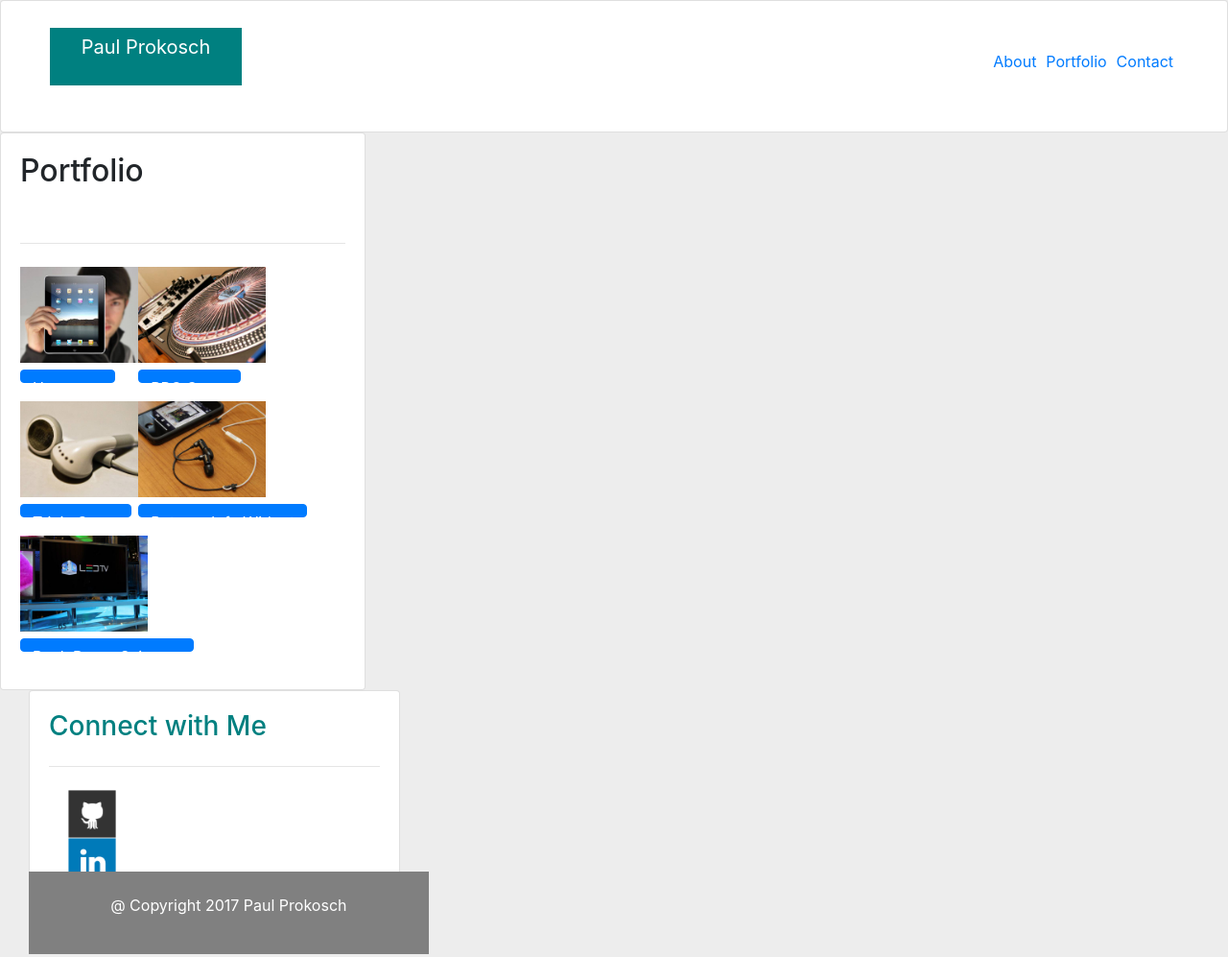
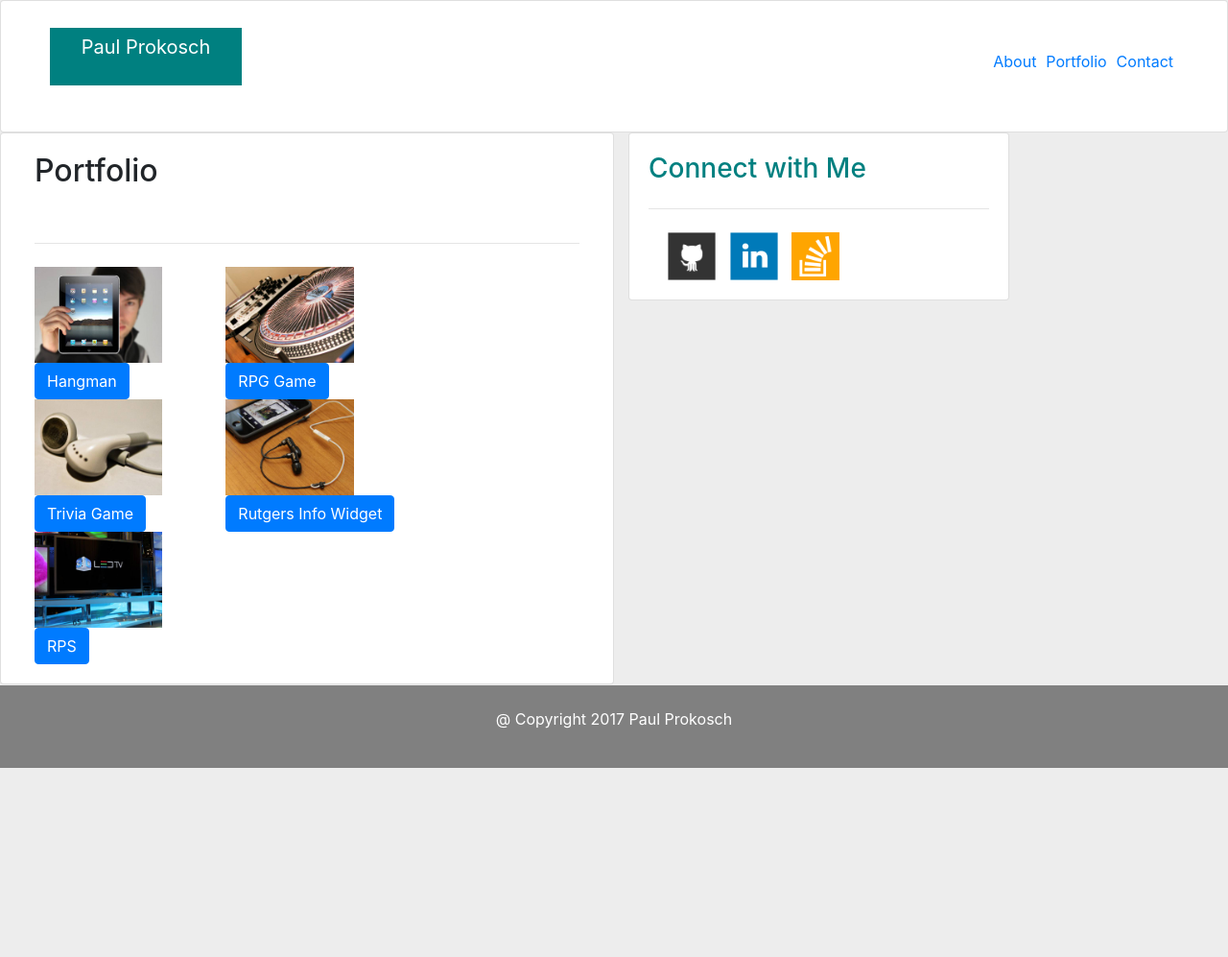
Before and after one commit to pauljprokosch/Bootstrap-Portfolio, a plain HTML site: page portfolio.html in a window 1280 px wide. Shown: the whole page at 96% size. After the commit the page ends 800 px from the top, so only its background shows below. Drawn offline with nearby package versions, Linux system fonts and the light colour scheme.

Commit message:
second commit for boot camp week2 project

```diff
--- a/portfolio.html
+++ b/portfolio.html
@@ -27,7 +27,7 @@
 </div>
 <div class="container-fluid">
             <div class="row">
-                <div class="card">
+                <div class="card col-lg-6 col-sm-12 col-xs-12">
                     <div class="card-body">
                        <header class="panel-heading">
                             <h2>Portfolio</h2>
@@ -35,13 +35,15 @@
                             <hr class="my-4">
                         </header>
                             <!-- First Row -->
-                            <div class="row">
+
+                            <div class="row test">
                                 <div class="col-lg-4 col-sm-12 col-xs-12">
                                     <div class="thumbnail">
                                         <img src="technics-q-c-640-480-1.jpg" height= 100 alt="Hangman">
                                      </div>
-                                    <div class="caption">
-                                            <p><a href="#" class="btn btn-primary" role="button">Hangman</a></p>
+                                    <div class="">
+                                            <button href="#" class="btn btn-primary" role="button">Hangman
+                                            </button>
                                     </div>
                                 </div>
 
@@ -49,9 +51,11 @@
                                     <div class="thumbnail">
                                        <img src="technics-q-c-640-480-2.jpg" Height=100 alt="RPG Game">
                                      </div>
-                                    <div class="caption">
+                                          <button href="#" class="btn btn-primary" role="button">RPG Game
+                                            </button>
+                                   <!--  <div class="caption">
                                         <p><a href="#" class="btn btn-primary" role="button">RPG Game</a></p>
-                                    </div>
+                                    </div> -->
                                 </div>
                             </div>
 
@@ -60,18 +64,16 @@
                                  <div class="thumbnail">
                                     <img src="technics-q-c-640-480-5.jpg" Height=100 alt="Trivia Game">
                                  </div>
-                                    <div class="caption">
-                                        <p><a href="#" class="btn btn-primary" role="button">Trivia Game</a></p>
-                                    </div>
+                                      <button href="#" class="btn btn-primary" role="button">Trivia Game
+                                      </button>
                                 </div>
 
                                 <div class="col-lg-4 col-sm-12 col-xs-12">
                                     <div class="thumbnail">
                                       <img src="technics-q-c-640-480-7.jpg" Height=100 alt="Rutgers Info Widget">
                                     </div>
-                                    <div class="caption">
-                                        <p><a href="#" class="btn btn-primary" role="button">Rutgers Info Widget</a></p>
-                                    </div>
+                                    <button href="#" class="btn btn-primary" role="button">Rutgers Info Widget
+                                      </button>
                                 </div>
                              </div>
                              <div class="row">
@@ -79,17 +81,14 @@
                                     <div class="thumbnail">
                                        <img src="technics-q-c-640-480-9.jpg" Height=100 alt="Rock Paper Scissors">
                                      </div>
-                                     <div class="caption">
-                                          <p><a href="#" class="btn btn-primary" role="button">Rock Paper Scissors</a></p>
-                                      </div>
+                                     <button href="#" class="btn btn-primary" role="button">RPS
+                                      </button>
                                   </div>
                             </div>
                                <!-- </section>-->
                   </div>
               </div>
-      </div>
-  </div>
-<div class="container-fluid">
+<!-- <div class="container-fluid">
      <!--  <div class="row"> -->
      <div class="col-lg-4" id="Connect">
         <div class="card">
@@ -99,10 +98,13 @@
               </header>
               <hr class="my-4">
                 <!-- Connect with Me section -->
-               <div class="col-lg-4 col-sm-12 col-xs-12">
-                    <a href="#"><img src="github-128.png" class="social" alt="GitHub" Height=50></a>
-                    <a href="#"><img src="Linkedin-128.png" class="social" alt="LinkedIn" Height=50/></a>
-                    <a href="#"><img src="stackoverflow-128.png" class="social" alt="Stack Overflow" Height=50/></a>
+               <span class="col-lg-4 col-sm-12 col-xs-12">
+                      <span><a href="https://github.com/pauljprokosch"><img src="github-128.png" class="social" alt="GitHub" Height=50></a></span>
+                      <span><a href="https://www.linkedin.com/in/paulprokosch/"><img src="Linkedin-128.png" class="social" alt="LinkedIn" Height=50/></a></span>
+                    <a href="https://stackoverflow.com/users/8845862/paul-prokosch"><img src="stackoverflow-128.png" class="social" alt="Stack Overflow" Height=50/></a>
+              </span>
+          </div>
+        </div>
      </div>
   </div>
 </div>
@@ -115,6 +117,5 @@
       </div>
       </div>
     </footer>
-</div>
   </body>
 </html>
```
Also changed, not shown: contact.html (+1 -1 lines), index.html (+5 -5 lines). Lines whose indentation alone changed are shown as unchanged.
